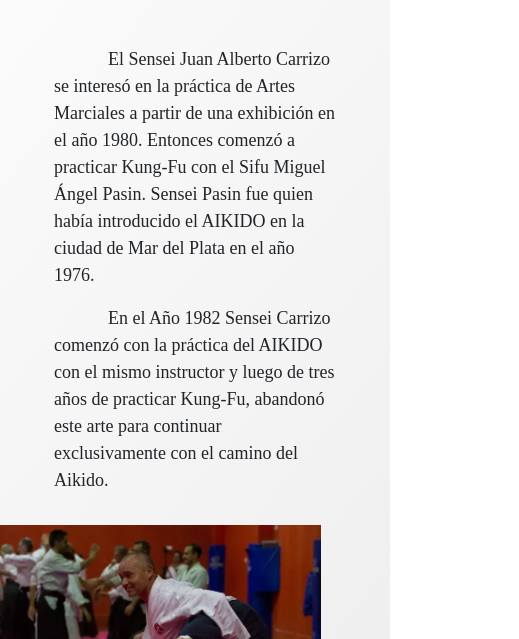
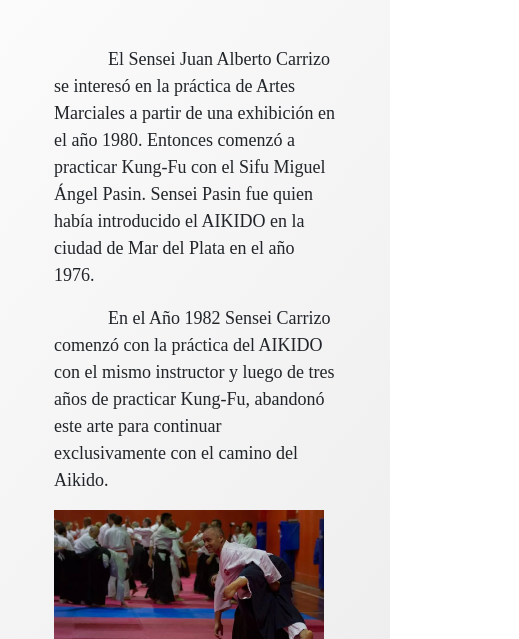
Before and after one commit to Flarien/SitioWeb_AMA, a website: page pages/carrizo.html in a window 390 px wide. Shown: the part 129-768 px from the top of the page, 519 px wide, since content can reach past the window. Drawn offline with nearby package versions, Linux system fonts and the light colour scheme.

Commit message:
ajuste imágenes

```diff
--- a/scss/_main.scss
+++ b/scss/_main.scss
@@ -75,12 +75,34 @@
       float: right;
       width: 25em;
       margin: 15px;
+
+      @include quiebre (tablet){
+        width: 20em;
+        margin: 10px;
+      }
+
+      @include quiebre (mobile){
+        float: none;
+        width: 15em;
+        margin: auto;
+      }
     }
 
     .img2{
       float: left;
       width: 25em;
       margin: 15px;
+
+      @include quiebre (tablet){
+        width: 20em;
+        margin: 10px;
+      }
+
+      @include quiebre (mobile){
+        float: none;
+        width: 15em;
+        margin: auto;
+      }
     }
   }
 
```
Also changed, not shown: css/estilos.css.
